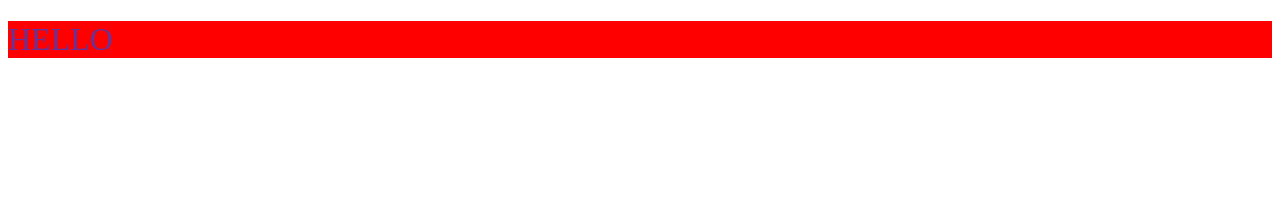
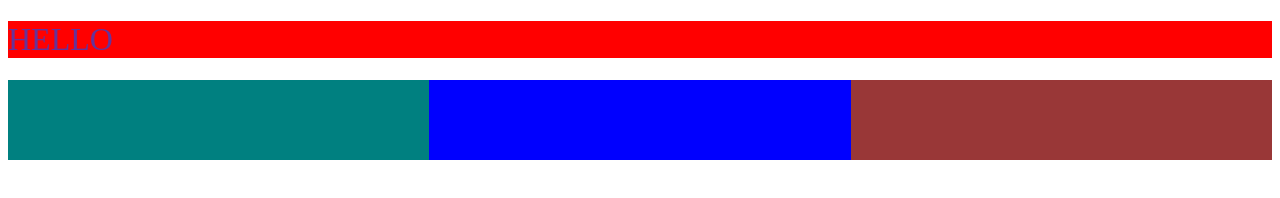
Before and after one commit to kgmyattttthuuu/ui-tutorial, a plain HTML site: page index.html in a window 1280 px wide. Drawn offline with Linux system fonts and the light colour scheme.

Commit message:
layout basic 1

```diff
--- a/index.html
+++ b/index.html
@@ -9,5 +9,10 @@
 </head>
 <body>
     <h1 class="hello">HELLO</h1>
+    <div class="row">
+        <div class="item red"></div>
+        <div class="item blue "></div>
+        <div class="item green "></div>
+    </div>
 </body>
 </html>
--- a/style.css
+++ b/style.css
@@ -2,6 +2,26 @@
     color: rebeccapurple;
     background-color: red;
     font-weight: lighter;
+}
 
+.item{
+    width: 100%;
+    min-height: 5rem;
 
 }
+
+.row{
+    display:flex;
+    flex-direction: row-reverse;
+}
+.red {
+    background-color: #993737;
+  }
+
+.blue{
+    background-color: blue;
+}
+
+.green{
+    background-color: teal;
+}
```
